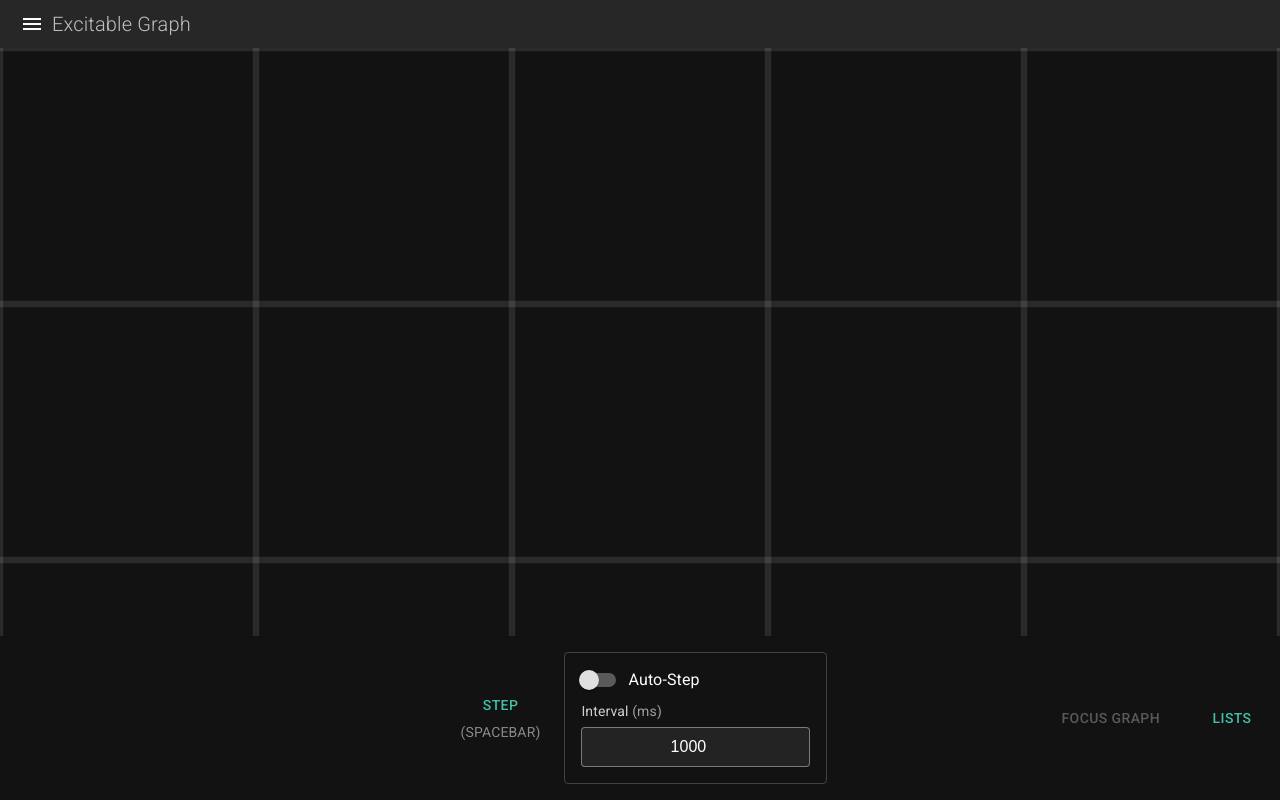
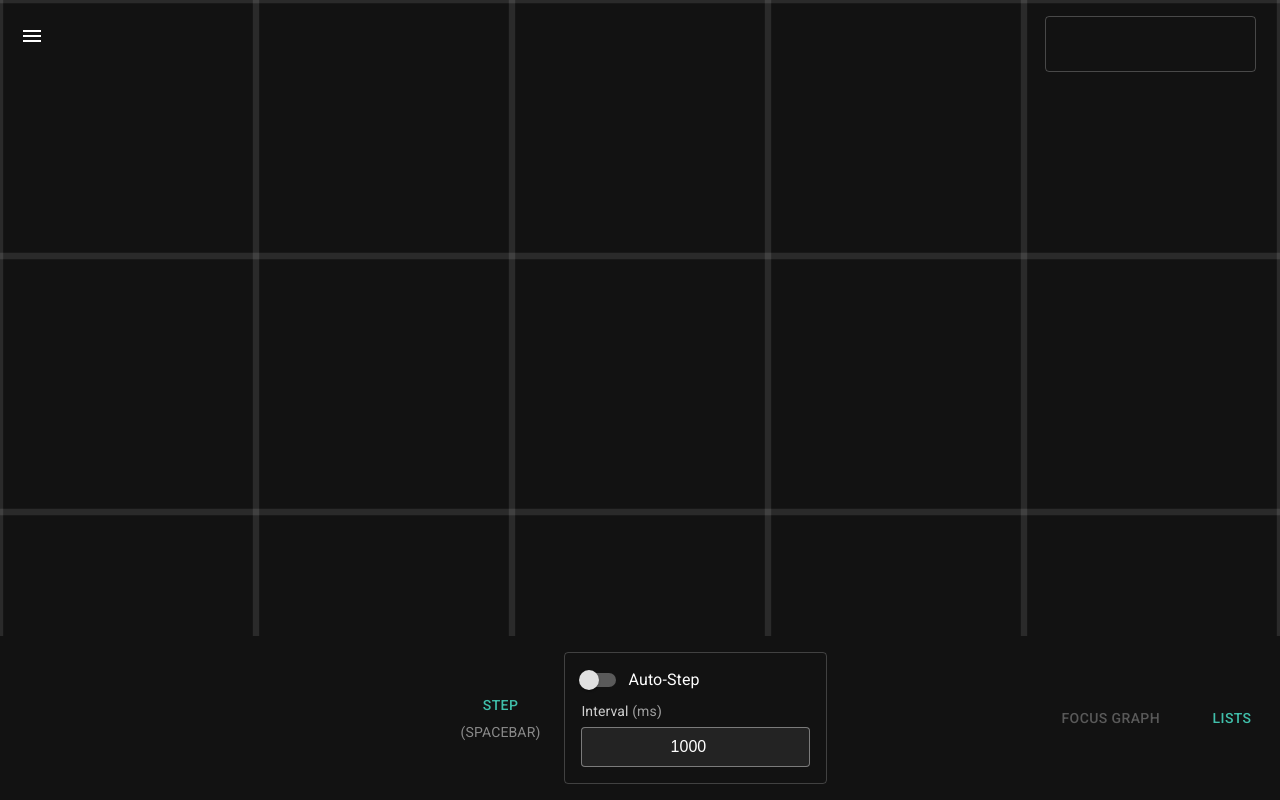
Before and after one commit to Ntropish/excite-graph, a React (Vite) app: page /graph/1 in a window 1280 px wide. Built offline with nearby package versions, Linux system fonts and the light colour scheme.

Commit message:
Add graph titles

```diff
--- a/src/App.tsx
+++ b/src/App.tsx
@@ -6,6 +6,7 @@ import {
   Toolbar,
   AppBar,
   Typography,
+  TextField,
 } from "@mui/material";
 
 import { useTheme } from "@mui/material";
@@ -21,30 +22,34 @@ import DrawerHeader from "./components/DrawerHeader";
 import { Route, Routes } from "react-router-dom";
 import Graph from "./routes/graph";
 
+import { useParams } from "react-router-dom";
+
+import { useGraphListStore } from "./stores/useGraphListStore";
+
 const drawerWidth = 240;
 
 const App = () => {
   const [leftDrawerOpen, setLeftDrawerOpen] = React.useState(false);
-  const [rightDrawerOpen, setRightDrawerOpen] = React.useState(false);
 
-  const theme = useTheme();
+  const { graphId } = useParams<{ graphId: string }>();
+
+  const graphList = useGraphListStore((state) => state.graphs);
+
+  const activeGraph = graphList.find((graph) => graph.id === graphId);
 
   const toggleLeftDrawer = (open) => () => {
     setLeftDrawerOpen(open);
   };
 
-  const toggleRightDrawer = (open) => () => {
-    setRightDrawerOpen(open);
-  };
-
-  const handleRightDrawerClose = () => {
-    setRightDrawerOpen(false);
-  };
-
   return (
     <Box sx={{ display: "flex", height: "100vh", flexDirection: "column" }}>
-      <AppBar position="static">
-        <Toolbar variant="dense">
+      <Box
+        sx={{
+          position: "fixed",
+          top: "1rem",
+          left: "1.5rem",
+        }}
+      >
         <IconButton
           edge="start"
           color="inherit"
@@ -53,18 +58,7 @@ const App = () => {
         >
           <MenuIcon />
         </IconButton>
-          <Typography
-            variant="h6"
-            sx={{
-              flexGrow: 1,
-              fontWeight: 200,
-              color: "hsla(0, 0%, 100%, 0.7)",
-            }}
-          >
-            Excitable Graph
-          </Typography>
-        </Toolbar>
-      </AppBar>
+      </Box>
       <Drawer
         anchor="left"
         open={leftDrawerOpen}
@@ -72,29 +66,7 @@ const App = () => {
       >
         <GraphList />
       </Drawer>
-      <Drawer
-        sx={{
-          "& .MuiDrawer-paper": {
-            width: drawerWidth,
-            boxSizing: "border-box",
-          },
-        }}
-        variant="persistent"
-        anchor="right"
-        open={rightDrawerOpen}
-        onClose={toggleRightDrawer(false)}
-      >
-        <DrawerHeader>
-          <IconButton onClick={handleRightDrawerClose}>
-            {theme.direction === "rtl" ? (
-              <ChevronLeftIcon />
-            ) : (
-              <ChevronRightIcon />
-            )}
-          </IconButton>
-        </DrawerHeader>
-        <GraphInspector />
-      </Drawer>
+
       <Box
         sx={{
           display: "flex",
--- a/src/GraphList.tsx
+++ b/src/GraphList.tsx
@@ -29,6 +29,7 @@ function GraphList() {
       edges: {},
       viewBox: "0 0 100 100",
       lastId: 0,
+      title: "",
     });
   };
 
@@ -36,6 +37,10 @@ function GraphList() {
     {
       accessorKey: "id",
       header: "Graph ID",
+    },
+    {
+      accessorKey: "title",
+      header: "Title",
     },
     {
       accessorKey: "nodes",
--- a/src/routes/graph/GraphEditor.tsx
+++ b/src/routes/graph/GraphEditor.tsx
@@ -8,7 +8,7 @@ import React, {
   useEffect,
 } from "react";
 import useViewBox from "../../useViewBox"; // Import the hook we created earlier
-import { Menu, MenuItem } from "@mui/material";
+import { Menu, MenuItem, TextField, Box } from "@mui/material";
 
 import { useParams } from "react-router-dom";
 import {
@@ -638,6 +638,19 @@ const GraphEditor: React.FC<InteractiveSVGProps> = ({ children }) => {
 
   const connectionEnd = mousePosition;
 
+  const handleTitleChange = (event: React.ChangeEvent<HTMLInputElement>) => {
+    if (!graphId) {
+      return;
+    }
+    if (!activeGraph) {
+      return;
+    }
+    useGraphListStore.getState().updateGraph(graphId, {
+      ...activeGraph,
+      title: event.target.value,
+    });
+  };
+
   return (
     <>
       <svg
@@ -743,6 +756,18 @@ const GraphEditor: React.FC<InteractiveSVGProps> = ({ children }) => {
 
         {!contextMenuTarget && <MenuItem onClick={addNode}>Add Node</MenuItem>}
       </Menu>
+      <Box
+        sx={{
+          position: "absolute",
+          top: "1rem",
+          right: "1.5rem",
+        }}
+      >
+        <TextField
+          value={activeGraph?.title || ""}
+          onChange={handleTitleChange}
+        />
+      </Box>
     </>
   );
 };
--- a/src/stores/useGraphListStore.ts
+++ b/src/stores/useGraphListStore.ts
@@ -22,6 +22,7 @@ export type GraphEdge = z.infer<typeof graphEdgeSchema>;
 
 export const graphSchema = z.object({
   id: z.string(),
+  title: z.string(),
   nodes: z.record(graphNodeSchema),
   edges: z.record(graphEdgeSchema),
   viewBox: z.string(),
```
Lines whose indentation alone changed are shown as unchanged.
